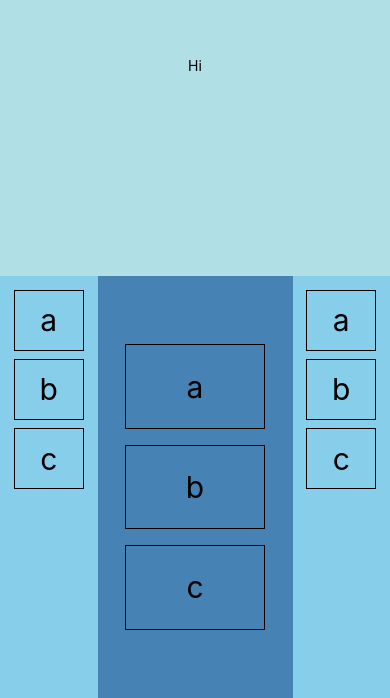
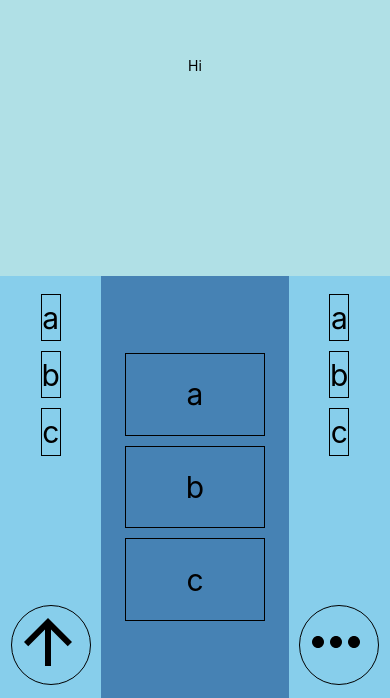
Before and after one commit to OscBacon/BarrelBoard, a React Native app: screen / in a window 390 px wide. Shown: the part 146-844 px from the top of the page. Built offline with nearby package versions, Linux system fonts and the light colour scheme.

Commit message:
Added buttons

```diff
--- a/App.js
+++ b/App.js
@@ -1,5 +1,5 @@
 import React from 'react';
-import { StyleSheet, Text, View, List, ListItem, FlatList } from 'react-native';
+import { StyleSheet, Text, View, FlatList, Image } from 'react-native';
 
 export default class App extends React.Component {
   constructor(props) {
@@ -28,6 +28,10 @@ export default class App extends React.Component {
                 </View>}
               style={{padding:'10%'}}
             />
+
+            <View style={styles.shiftShapeView}>
+              <Image style={{resizeMode: 'contain'}} source={require('./assets/uparrow.png')} />
+            </View>
           </View>
           <View style={styles.focusView}>
             <FlatList
@@ -48,6 +52,10 @@ export default class App extends React.Component {
                   </View>}
                 style={{padding:'10%'}}
               />
+
+            <View style={styles.menuShapeView}>
+              <Image style={{resizeMode: 'contain'}} source={require('./assets/3dots.png')} />
+            </View>
           </View>
         </View>
       </View>
@@ -62,7 +70,6 @@ const styles = StyleSheet.create({
     alignItems: 'center',
     justifyContent: 'center',
   },
-
   focusView: {
     flex: 2,
     backgroundColor: 'steelblue',
@@ -72,13 +79,32 @@ const styles = StyleSheet.create({
   },
   peripheralView: {
     flex: 1,
-    backgroundColor: 'skyblue'
+    backgroundColor: 'skyblue',
+    alignItems: 'center',
+    padding:'1%'
   },
-  charView:{
+  charView: {
     padding: '15%',
     alignItems: 'center',
     borderColor: 'black',
     borderWidth: 1,
-    margin: '5%'
+    margin: 5,
+    flex:1
+  },
+  shiftShapeView: {
+    width: 80,
+    height: 80,
+    borderRadius: 80/2,
+    borderColor: 'black',
+    borderWidth: 1,
+    marginBottom: '10%'
+  },
+  menuShapeView: {
+    width: 80,
+    height: 80,
+    borderRadius: 80/2,
+    borderColor: 'black',
+    borderWidth: 1,
+    marginBottom: '10%'
   }
 });
```
